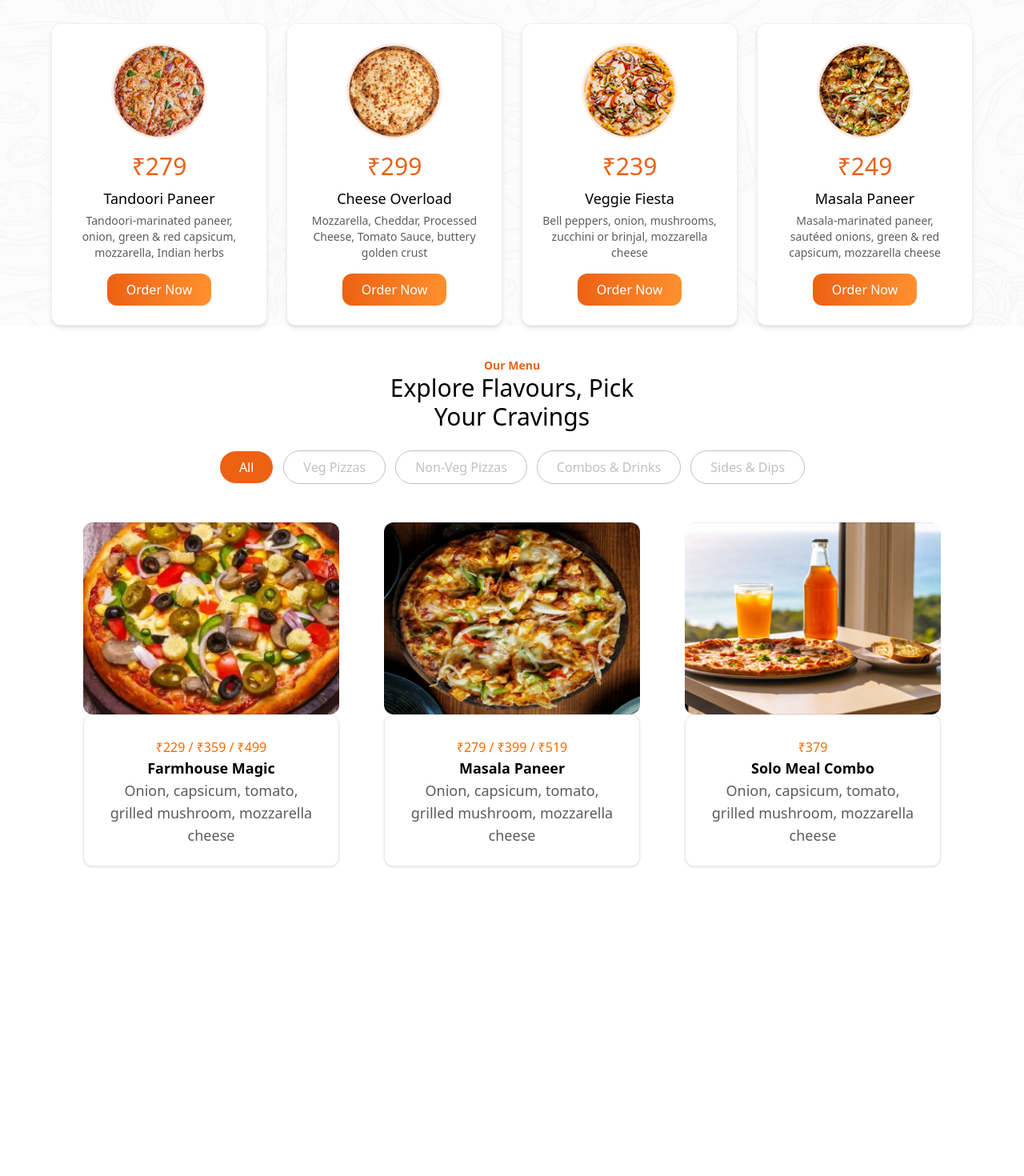
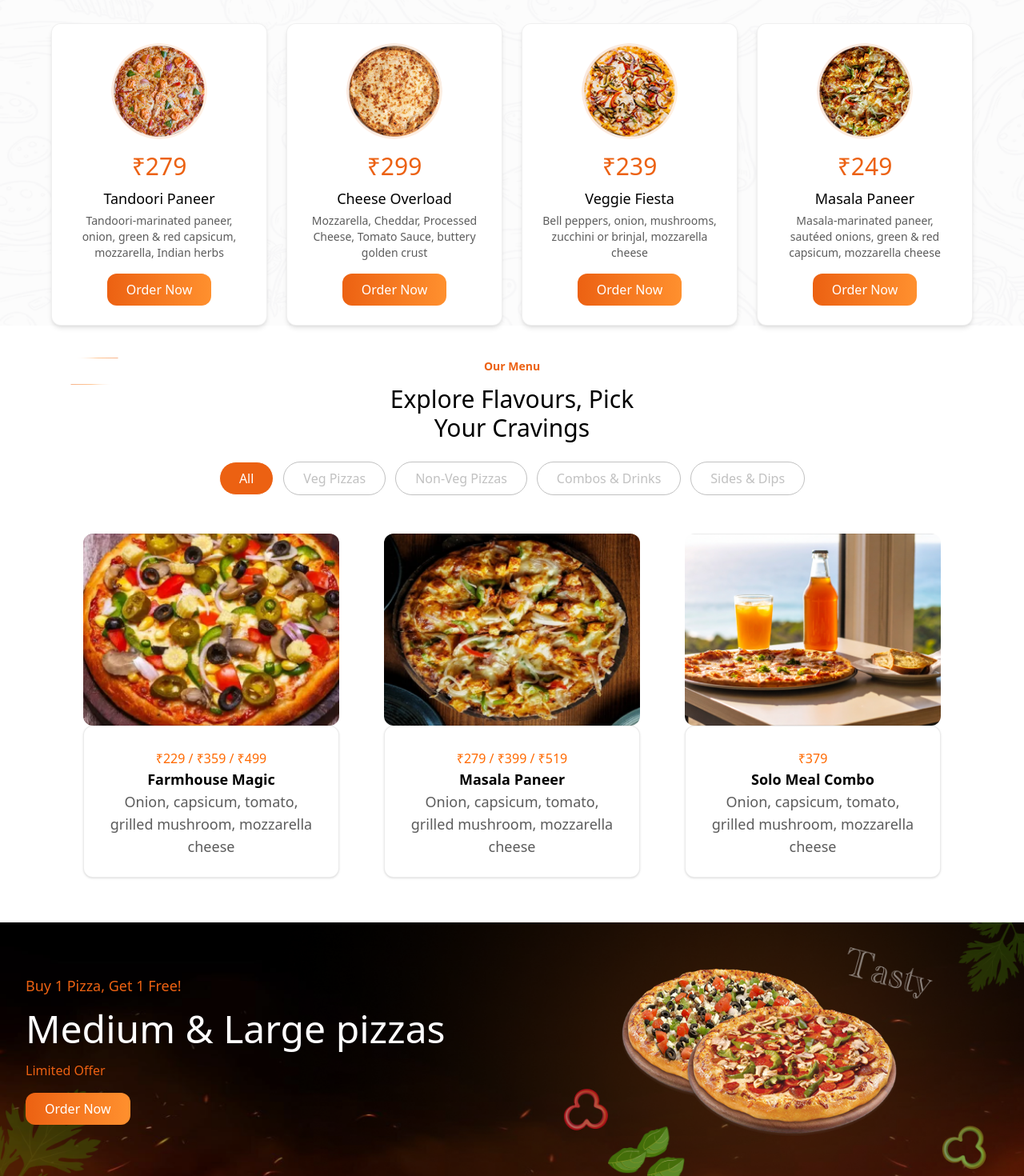
Before and after one commit to sunita0987/Home-Pizza, a React (Vite) app: page / in a window 1280 px wide. Shown: the part 1985-3455 px from the top of the page at 80% size. Before the commit the page ends 3124 px from the top, so only its background shows below. Built offline with nearby package versions, Linux system fonts and the light colour scheme.

Commit message:
Best sellers section add

```diff
--- a/src/App.jsx
+++ b/src/App.jsx
@@ -7,6 +7,7 @@ import Nest from './components/Nest'
 import Card from './Pages/Card'
 import Sellers from './components/Sellers'
 import Menu from './components/Menu'
+import BestSellers from './components/BestSellers'
 
 
 function App() {
@@ -18,6 +19,7 @@ function App() {
     <Card/>
     <Sellers/>
     <Menu/>
+    <BestSellers/>
     </>
   )
 }
--- /dev/null
+++ b/src/components/BestSellers.jsx
@@ -0,0 +1,33 @@
+import React from "react";
+import pizza1 from "../assets/images/largepizza.png";
+import banner from "../assets/images/banner.png";
+
+const BestSellers = () => {
+  return (
+    <section
+      className="relative bg-cover bg-no-repeat  text-[#ffffff] min-h-full"
+      style={{
+        backgroundImage: `url(${banner})`,
+      }}
+    >
+      <div className=" text-[#ffffff] p-8 flex flex-col md:flex-row items-center justify-between rounded-lg shadow-lg">
+        <div className="space-y-4 md:w-1/2">
+          <h3 className="text-[#EC6112] text-lg font-normal">
+            Buy 1 Pizza, Get 1 Free!
+          </h3>
+          <h1 className="text-3xl md:text-5xl font-Nunito">
+            Medium & Large pizzas
+          </h1>
+          <p className="text-[#EC6112] font-normal">Limited Offer</p>
+          <button className="bg-gradient-to-r from-[#EC6112] to-[#FF902E] cursor-pointer rounded-xl text-[#ffffff] px-6 py-2 transition duration-300">
+            Order Now
+          </button>
+        </div>
+        <div className="relative mt-6 md:mt-0 md:w-1/2 flex items-center justify-center">
+          <img src={pizza1} alt="Pizza 1" className="w-100 z-10" />
+        </div>
+      </div>
+    </section>
+  );
+};
+export default BestSellers;
--- a/src/components/Menu.jsx
+++ b/src/components/Menu.jsx
@@ -1,6 +1,8 @@
 import React from "react";
 import { CRAVINGS_DATA } from "../utils/helper";
 import { useState } from "react";
+import line from "../assets/images/line2.png";
+import lineorange from "../assets/images/line3.png";
 
 export const PIZZA_CTY = [
   "All",
@@ -14,7 +16,12 @@ const Menu = () => {
   const [activeTab, setActiveTab] = useState("All");
   return (
     <div className="px-6 py-10 max-w-6xl mx-auto">
-      <p className="text-[#EC6112] text-sm font-bold text-center">Our Menu</p>
+      <div>
+        <img src={line} alt="line" className="w-[60px] h-[1px]" />
+        <p className="text-[#EC6112] text-sm font-bold text-center">Our Menu</p>
+        <img src={lineorange} alt="line" className="w-[60px] h-[1px] mt-3" />
+      </div>
+
       <h2 className="text-3xl font-normal text-center mb-6">
         Explore Flavours, Pick <br /> Your Cravings
       </h2>
```
Also changed, not shown: src/assets/images/banner.png (added), src/assets/images/largepizza.png (added).
